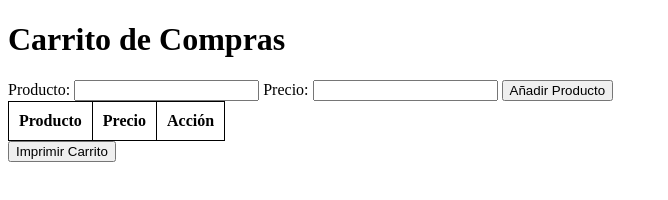
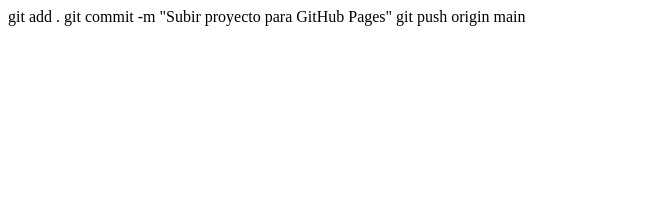
Before and after one commit to G1Lack/Carrito2.0, a plain HTML site: page index.html in a window 1280 px wide. Shown: the whole page, without its empty margins (0-668 px from the left). Drawn offline with Linux system fonts and the light colour scheme.

Commit message:
Update index.html

```diff
--- a/index.html
+++ b/index.html
@@ -1,42 +1,3 @@
-<!DOCTYPE html>
-<html lang="es">
-<head>
-    <meta charset="UTF-8">
-    <title>Carrito de Compras</title>
-    <style>
-        table, th, td {
-            border: 1px solid black;
-            border-collapse: collapse;
-        }
-        th, td {
-            padding: 10px;
-            text-align: left;
-        }
-    </style>
-</head>
-<body>
-    <h1>Carrito de Compras</h1>
-    <div>
-        <label for="producto">Producto:</label>
-        <input type="text" id="producto" name="producto">
-        <label for="precio">Precio:</label>
-        <input type="number" id="precio" name="precio">
-        <button onclick="añadirProducto()">Añadir Producto</button>
-    </div>
-    <table>
-        <thead>
-            <tr>
-                <th>Producto</th>
-                <th>Precio</th>
-                <th>Acción</th>
-            </tr>
-        </thead>
-        <tbody id="productos"></tbody>
-    </table>
-    <div>
-        <button onclick="imprimirCarrito()">Imprimir Carrito</button>
-    </div>
-    <div id="totales"></div>
-    <script src="carrito.js"></script>
-</body>
-</html>
+git add .
+git commit -m "Subir proyecto para GitHub Pages"
+git push origin main
```
